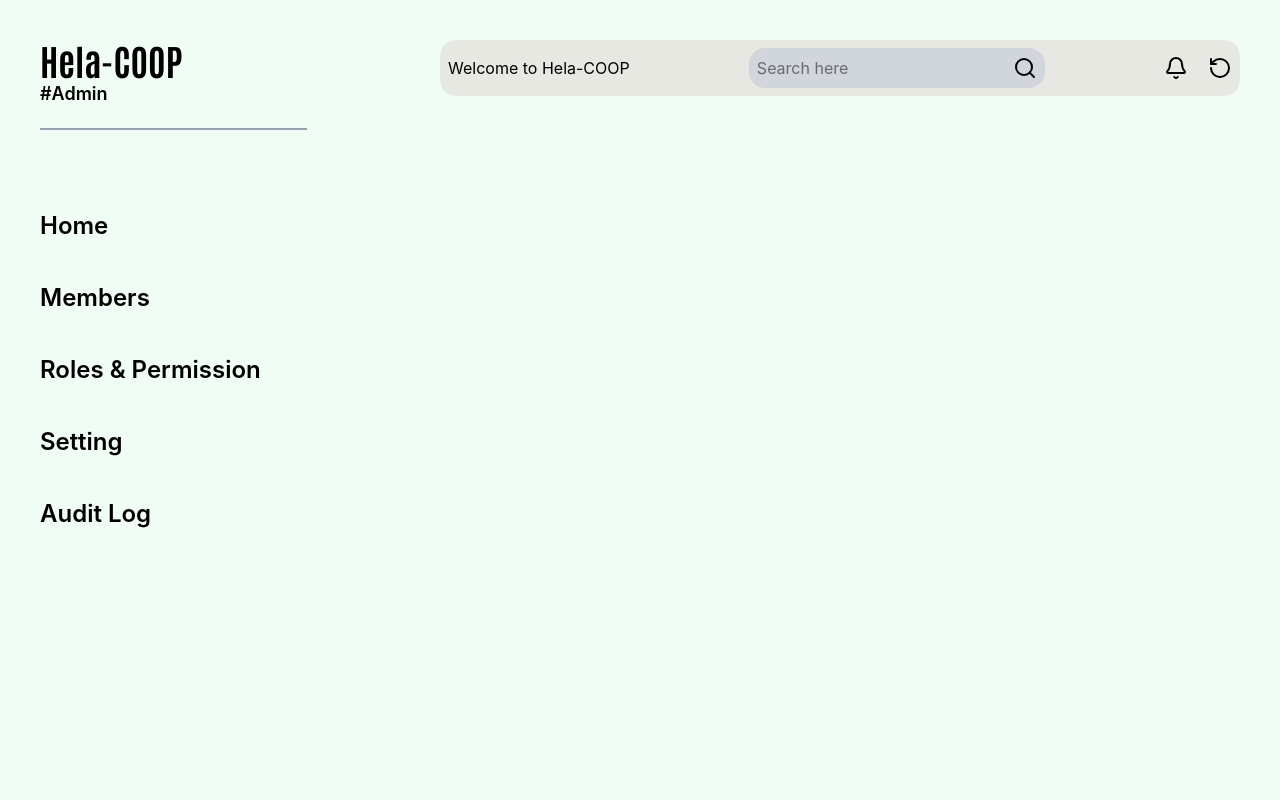
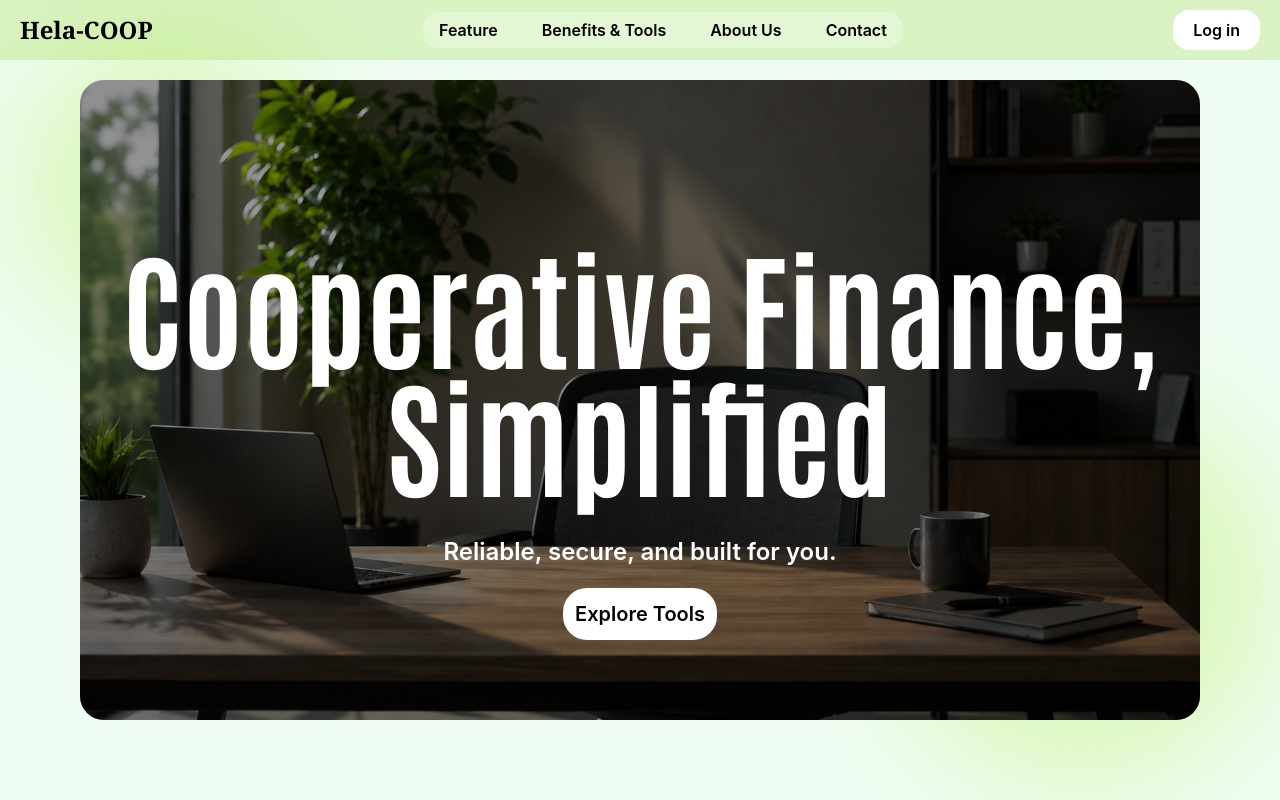
Before and after one commit to Senad-PM/Hela-COOP, a React (Vite) app in the folder client/: page / in a window 1280 px wide. Shown: the top 800 px of the page. Built offline with nearby package versions, Linux system fonts and the light colour scheme.

Commit message:
feat: add client side files

```diff
--- a/client/src/App.jsx
+++ b/client/src/App.jsx
@@ -1,58 +1,24 @@
-import { Bell, RotateCcw, Search } from 'lucide-react'
 import React from 'react'
+import Navbar from '../components/Navbar'
+import Home from '../pages/Home'
+import { BrowserRouter, Route, Routes } from 'react-router-dom'
+import Admin from '../pages/Admin'
+import ProtectedRoute from '../pages/ProtectedRoute'
 
-const Admin = () => {
+const App = () => {
   return (
-    <>
-        <section className='w-full min-h-screen bg-green-50 p-10'>
-            <div className='flex items-start'>
-                <div className='w-1/3'>
-                  <h1 className='text-4xl font-bold' style={{ fontFamily: '"Antonio", serif' }}>Hela-COOP</h1>
-                  <h2 className='text-lg font-semibold'>#Admin</h2>
-                  <hr className='mr-10 mt-5 w-2/3 border-t-2 text-gray-400'/>
-                  <div className='mt-20 text-2xl font-semibold space-y-10'>
-                    <div>
-                      <div></div>
-                      <h1>Home</h1>
-                    </div>
-                    <div>
-                      <div></div>
-                      <h1>Members</h1>
-                    </div>
-                    <div>
-                      <div></div>
-                      <h1>Roles & Permission</h1>
-                    </div>
-                    <div>
-                      <div></div>
-                      <h1>Setting</h1>
-                    </div>
-                    <div>
-                      <div></div>
-                      <h1>Audit Log</h1>
-                    </div>
-                  </div>
-                </div>
-                <div className='w-2/3'>
-                  <div className='bg-olive-200 p-2 rounded-2xl flex items-center justify-between'>
-                    <h1>Welcome to Hela-COOP</h1>
-                    <div className='flex items-center justify-center bg-gray-300 p-2 rounded-2xl gap-2'>
-                      <input type='search' placeholder='Search here' className='rounded-xl' />
-                      <Search />
-                    </div>
-                    <div className='flex gap-5'>
-                      <Bell />
-                      <RotateCcw />
-                    </div>
-                  </div>
-                  <div className='bg-white w-full h-full'>
-
-                  </div>
-                </div>
-            </div>
-        </section>
-    </>
+    <div>
+      <Navbar />
+      <Routes>
+        <Route path='/' element={<Home />}/>
+        <Route path='/admin' element={
+          <ProtectedRoute>
+            <Admin />
+          </ProtectedRoute>
+        } />
+      </Routes>
+    </div>
   )
 }
 
-export default Admin
+export default App
```
Also changed, not shown: 1 other file (tests, documents, lock files or other folders).
